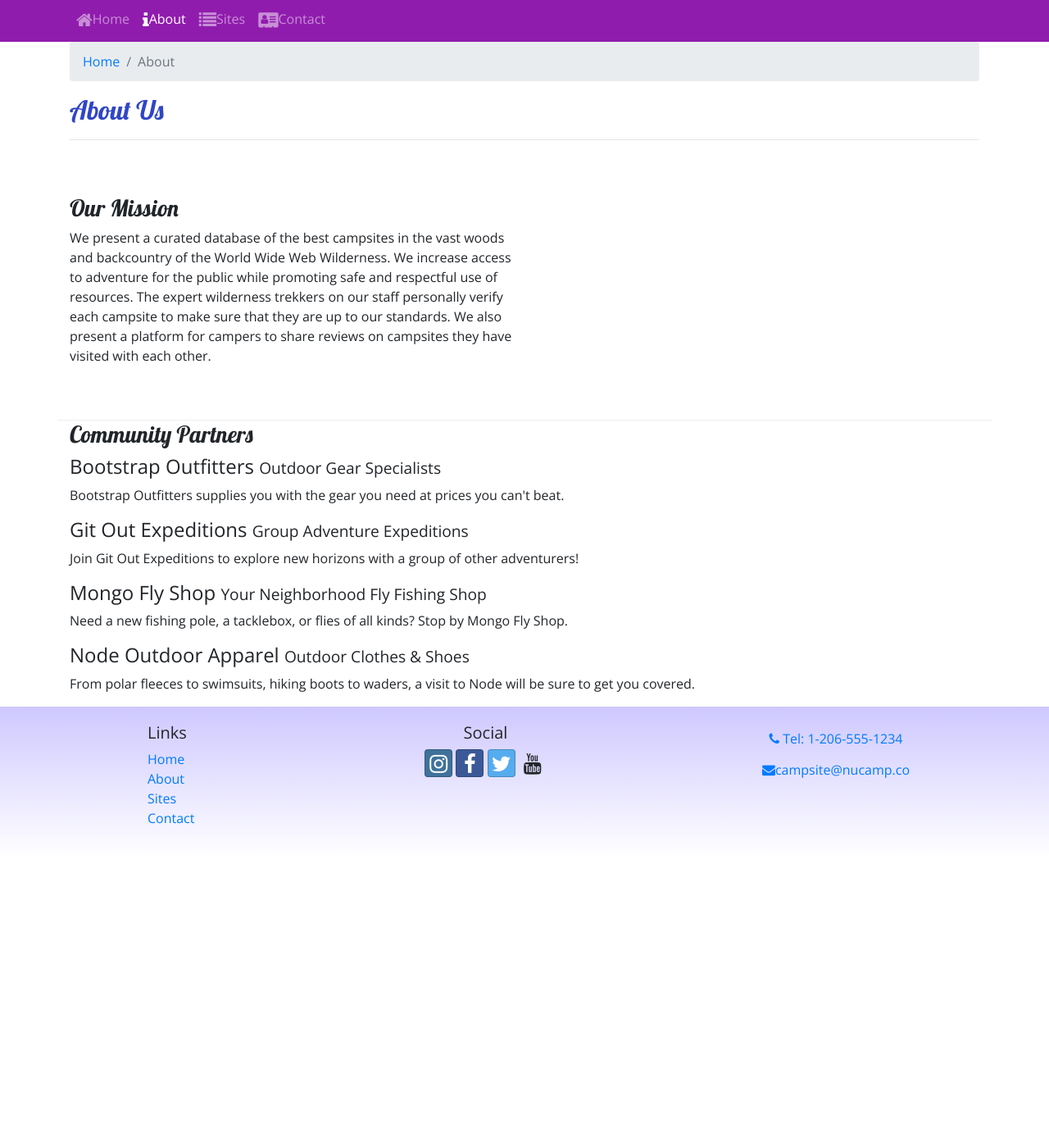
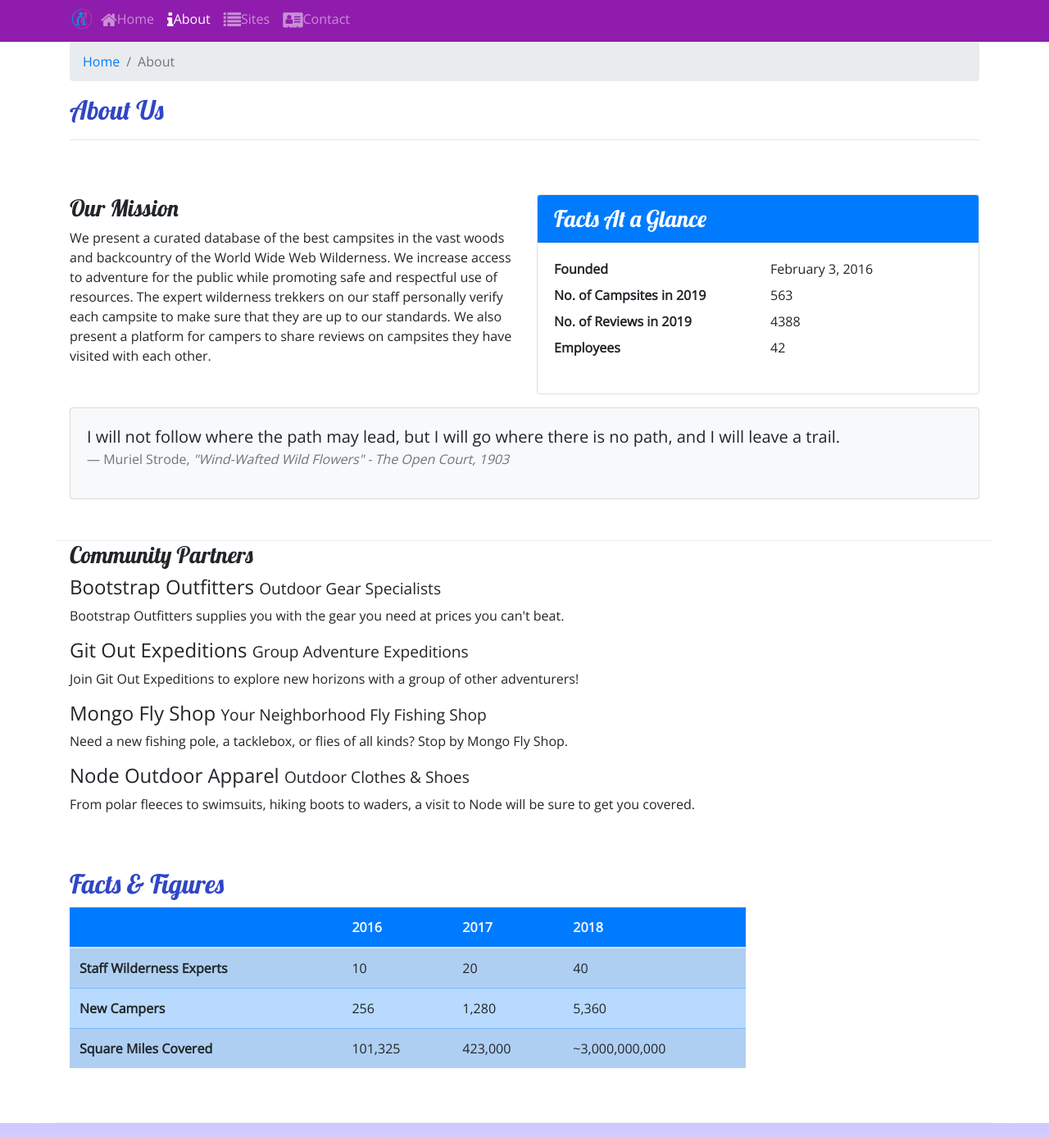
Before and after one commit to yashp82099/nucampsite, a website: page aboutus.html in a window 1280 px wide. Shown: the part 167-1554 px from the top of the page at 82% size. Before the commit the page ends 1213 px from the top, so only its background shows below. Drawn offline with nearby package versions, Linux system fonts and the light colour scheme.

Commit message:
added images to site

```diff
--- a/aboutus.html
+++ b/aboutus.html
@@ -19,6 +19,9 @@
     <header class="jumbotron jumbotron-fluid">
         <div class="container">
             <div class="row">
+                <div class='col-4 col-sm-3 col-md-2 align-items-center'>
+                    <a href="/index.html"><img src="img/logo.png" class='img-fluid' alt=""></a>
+                </div>
                 <div class="col">
                     <h1>NuCamp</h1>
                     <h2>a better way to camp</h2>
@@ -29,6 +32,7 @@
 
     <nav class="navbar navbar-expand-sm navbar-dark sticky-top">
         <div class="container">
+            <a class="nav-brand" href="/index.html"><img src="img/logo.png" height="30" width="30" alt=""></a>
             <button class="navbar-toggler ml-auto" type="button" data-toggle='collapse' data-target='#nucampNavbar'>
                 <spam class="navbar-toggler-icon"></spam>
             </button>
@@ -55,10 +59,39 @@
             </div>
         </div>
 
-        <div class='row row-content'>
+        <div class="row row-content">
             <div class="col-sm-6">
                 <h3>Our Mission</h3>
-                <p>We present a curated database of the best campsites in the vast woods and backcountry of the World Wide Web Wilderness. We increase access to adventure for the public while promoting safe and respectful use of resources. The expert wilderness trekkers on our staff personally verify each campsite to make sure that they are up to our standards. We also present a platform for campers to share reviews on campsites they have visited with each other.</p>
+                <p>We present a curated database of the best campsites in the vast woods and backcountry of the World Wide Web Wilderness. We increase access to adventure for the public while promoting safe and respectful use of resources. The expert wilderness trekkers on our staff personally verify each campsite to make sure that they are up to our standards. We also present a platform for campers to share reviews on campsites they have visited with  each other.</p>
+            </div>
+            <div class="col-sm-6">
+                <div class="card">
+                    <h3 class="card-header bg-primary text-white">Facts At a Glance</h3>
+                    <div class="card-body">
+                        <dl class="row">
+                            <dt class="col-6">Founded</dt>
+                            <dd class="col-6">February 3, 2016</dd>
+                            <dt class="col-6">No. of Campsites in 2019</dt>
+                            <dd class="col-6">563</dd>
+                            <dt class="col-6">No. of Reviews in 2019</dt>
+                            <dd class="col-6">4388</dd>
+                            <dt class="col-6">Employees</dt>
+                            <dd class="col-6">42</dd>
+                        </dl>
+                    </div>
+                </div>
+            </div>
+            <div class="col">
+                <div class="card bg-light mt-3">
+                    <blockquote class="blockquote card-body">
+                        <p class="mb-0">I will not follow where the path may lead, but I will go where there is no path, and I will leave a trail.</p>
+                        <footer class="blockquote-footer">Muriel Strode,
+                            <cite title="Source Title">"Wind-Wafted Wild Flowers" -
+                                The Open Court, 1903
+                            </cite>
+                        </footer>
+                    </blockquote>
+        		</div>
             </div>
         </div>
 
@@ -75,9 +108,46 @@
                 <p  class="d-none d-sm-block">From polar fleeces to swimsuits, hiking boots to waders, a visit to Node will be sure to get you covered.</p>
             </div>
         </div>
+        <div class="row row-content">
+            <div class="col-sm-9">
+            	<h2>Facts &amp; Figures</h2>
+            	<div class="table-responsive">
+               	    <table class="table table-striped">
+	                    <thead>
+	                        <tr class="bg-primary text-light">
+	                            <th></th>
+	                            <th>2016</th>
+	                            <th>2017</th>
+	                            <th>2018</th>
+	                        </tr>
+                    	</thead>
+	                    <tbody class="table-primary">
+                            <tr>
+                                <th>Staff Wilderness Experts</th>
+                                <td>10</td>
+                                <td>20</td>
+                                <td>40</td>
+                            </tr>
+                            <tr>
+                                <th>New Campers</th>
+                                <td>256</td>
+                                <td>1,280</td>
+                                <td>5,360</td>
+                            </tr>
+                            <tr>
+                                <th>Square Miles Covered</th>
+                                <td>101,325</td>
+                                <td>423,000</td>
+                                <td>~3,000,000,000</td>
+                            </tr>
+                        </tbody>
+                    </table>
+                </div>
+            </div>
+       </div>
     </div>
 
-    <footer>
+    <footer class="site-footer">
         <div class="container">
             <div class="row">
                 <div class="col-4 col-sm-2 offset-1">
--- a/css/styles.css
+++ b/css/styles.css
@@ -14,10 +14,6 @@ header h2 {
     color: #CEC8FF;
 }
 
-footer {
-    background-image: linear-gradient(#CEC8FF, white);
-    padding: 20px 0;
-}
 
 .jumbotron {
     margin:0;
@@ -34,3 +30,7 @@ footer {
 .navbar {
     background-color: #901CAD;
 }
+.site-footer{
+    background-image: linear-gradient(#CEC8FF, white);
+    padding: 20px 0;
+}
```
Also changed, not shown: contactus.html (+5 -1 lines), index.html (+21 -5 lines), img/bootstrap-thumb.png (added), img/breadcrumb-trail-thumb.jpg (added), img/breadcrumb-trail.jpg (added), img/chrome-river-thumb.jpg (added), img/chrome-river.jpg (added), img/logo.png (added), img/react-lake-thumb.jpg (added), img/react-lake.jpg (added), 1 other file.
